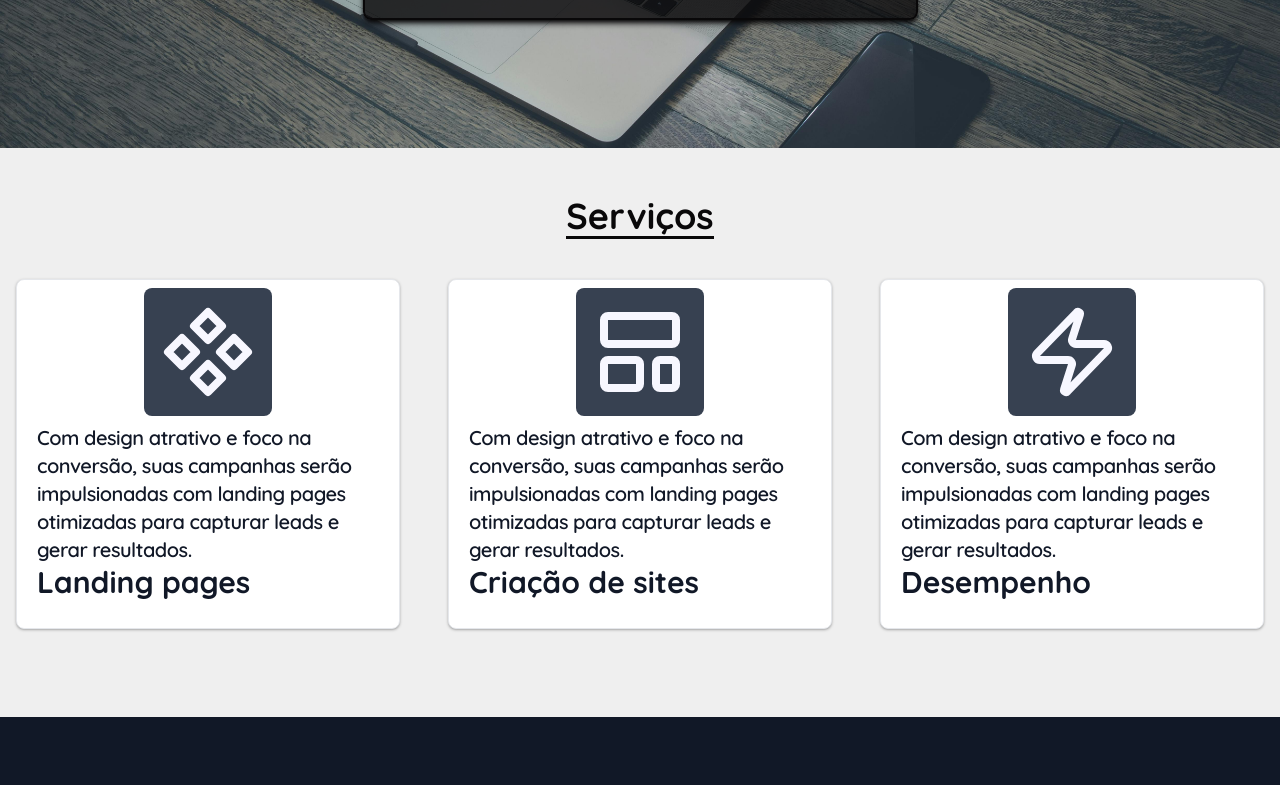
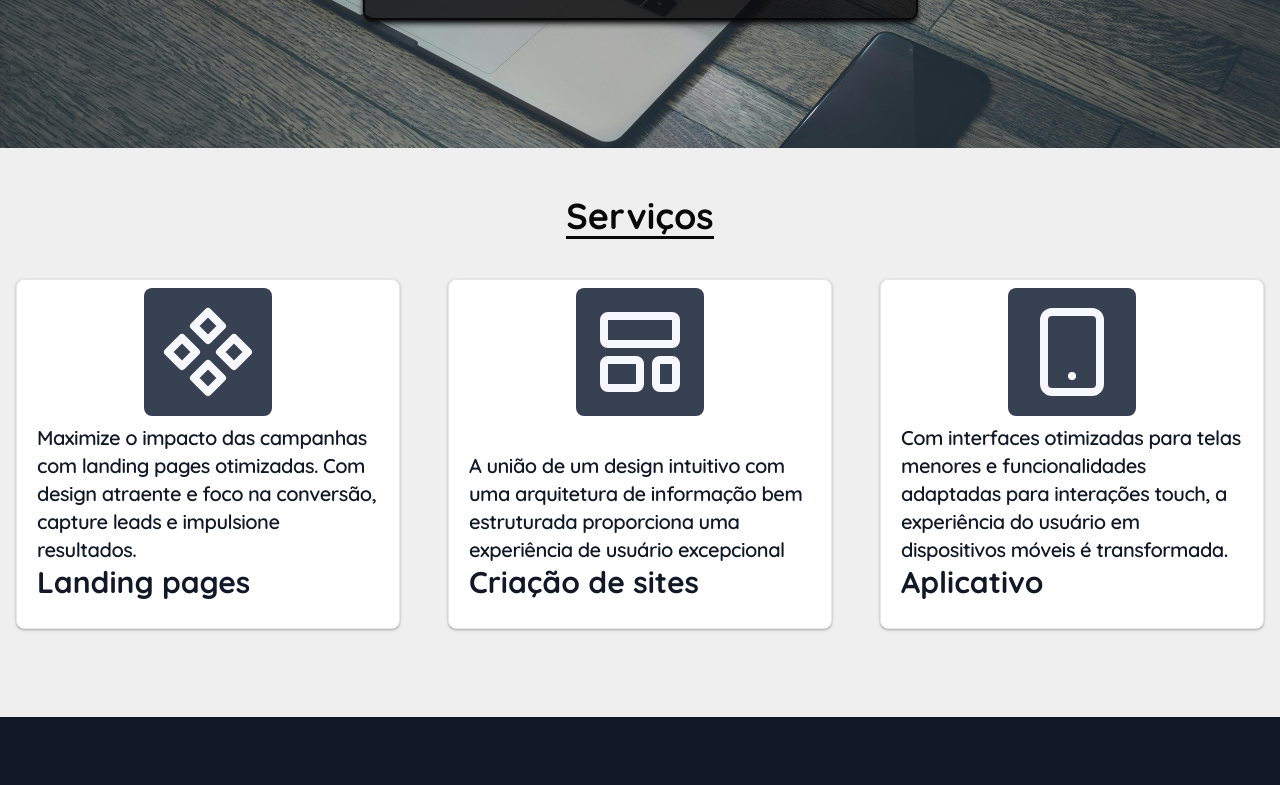
Before and after one commit to EduardoPbs/logicFlare, a React (Vite) app: page / in a window 1280 px wide. Shown: the part 474-1259 px from the top of the page. Built offline with nearby package versions, Linux system fonts and the light colour scheme.

Commit message:
fix: change services text

```diff
--- a/src/components/content/services.tsx
+++ b/src/components/content/services.tsx
@@ -1,6 +1,6 @@
 import { Card } from "../card";
 import { MutableRefObject } from "react";
-import { Component, LayoutTemplate, Zap } from "lucide-react";
+import { Component, LayoutTemplate, Smartphone } from "lucide-react";
 import { contentLayoutStylePrim, contentTitleStylePri } from "../../constants/styles";
 
 interface IServiceProps {
@@ -12,18 +12,18 @@ export function Services(props: IServiceProps) {
     const infoCards = [
         {
             title: 'Landing pages',
-            description: 'Com design atrativo e foco na conversão, suas campanhas serão impulsionadas com landing pages otimizadas para capturar leads e gerar resultados.',
+            description: 'Maximize o impacto das campanhas com landing pages otimizadas. Com design atraente e foco na conversão, capture leads e impulsione resultados.',
             icon: Component
         },
         {
             title: 'Criação de sites',
-            description: 'Com design atrativo e foco na conversão, suas campanhas serão impulsionadas com landing pages otimizadas para capturar leads e gerar resultados.',
+            description: 'A união de um design intuitivo com uma arquitetura de informação bem estruturada proporciona uma experiência de usuário excepcional',
             icon: LayoutTemplate
         },
         {
-            title: 'Desempenho',
-            description: 'Com design atrativo e foco na conversão, suas campanhas serão impulsionadas com landing pages otimizadas para capturar leads e gerar resultados.',
-            icon: Zap
+            title: 'Aplicativo',
+            description: 'Com interfaces otimizadas para telas menores e funcionalidades adaptadas para interações touch, a experiência do usuário em dispositivos móveis é transformada.',
+            icon: Smartphone
         },
     ];
 
```
